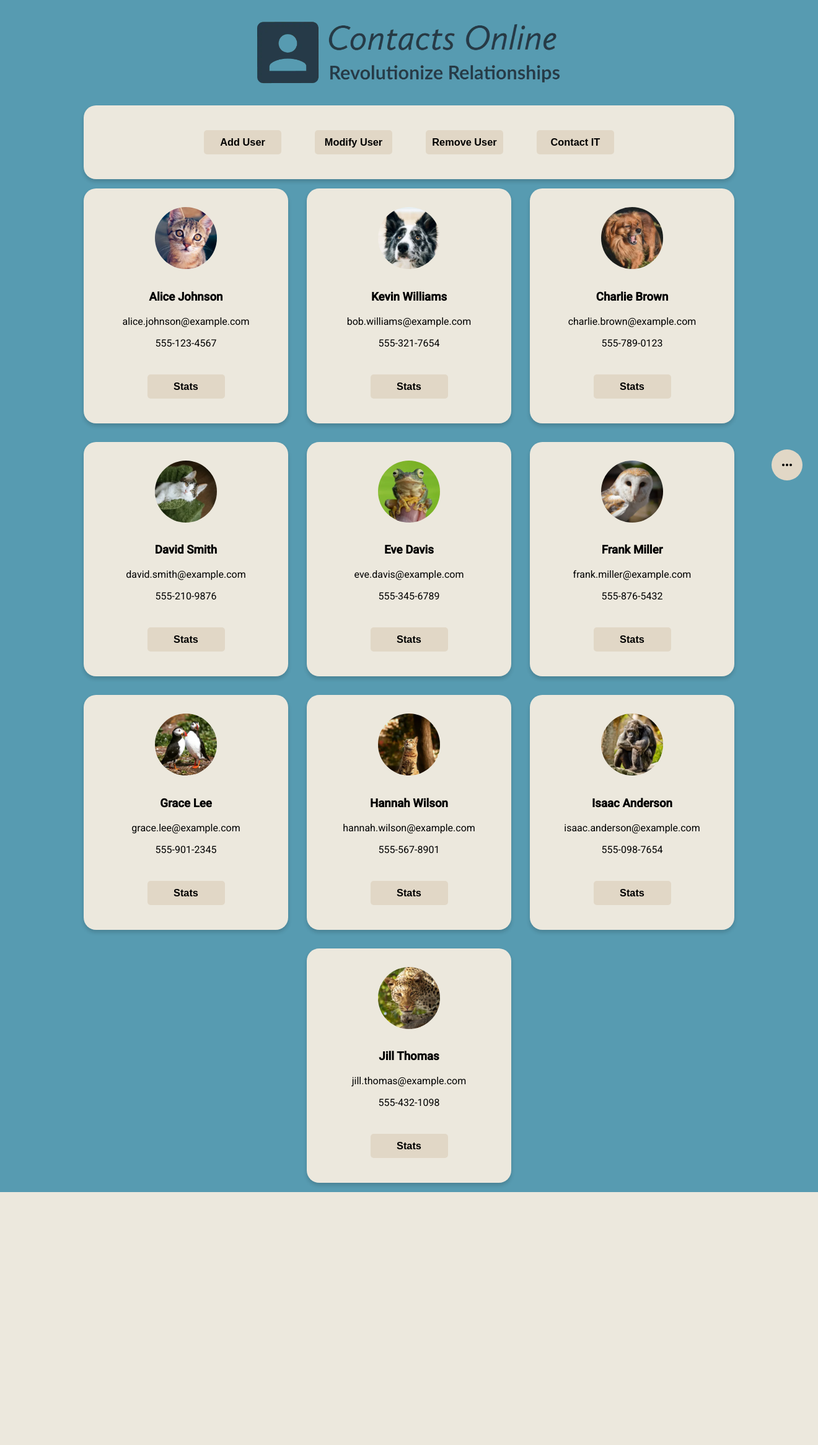
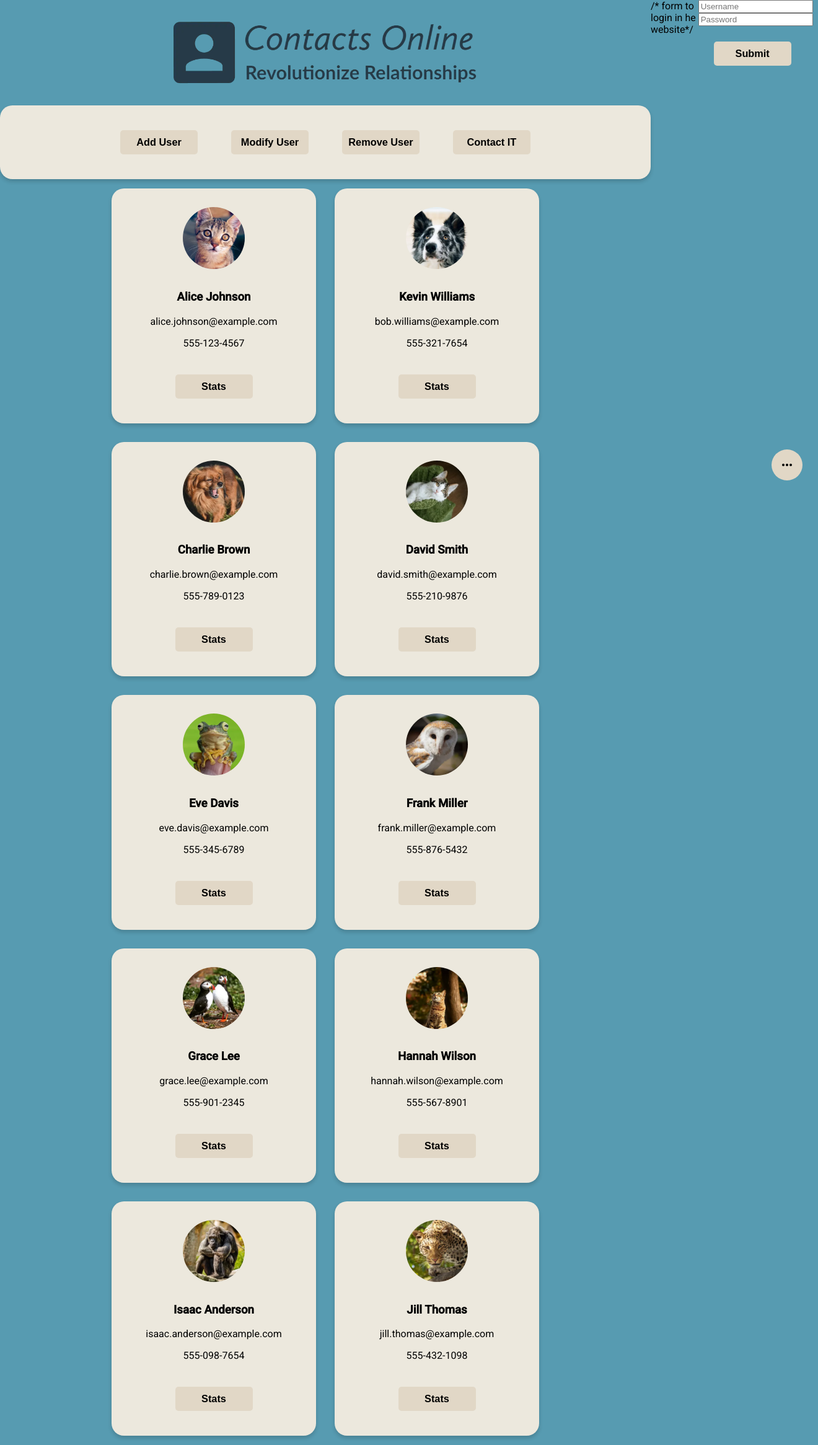
Before and after one commit to Teesitin/COP4331, a PHP site: page / in a window 1320 px wide. Shown: the whole page at 62% size. Before the commit the page ends 1923 px from the top, so only its background shows below. Run offline with PHP 8.4, Linux system fonts and the light colour scheme.

Commit message:
Login php. functions structure
Still getting the POST calls for the Data base to log in as a user

```diff
--- a/index.php
+++ b/index.php
@@ -473,7 +473,12 @@
 
 
 </script>
-
+/* form to login in he website*/
+<form action="process_form.php" method="post">
+    <input type="text" name="username" placeholder="Username">
+    <input type="password" name="password" placeholder="Password">
+    <button type="submit">Submit</button>
+</form>
 
 
 </body>
```
Also changed, not shown: api/login.php (+24 -36 lines).
